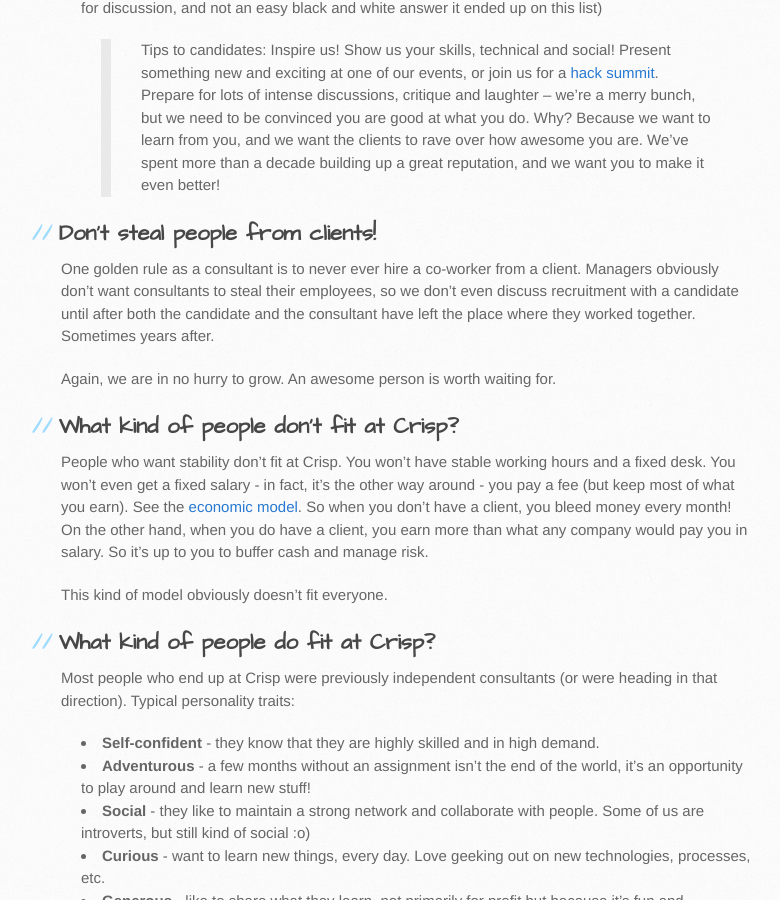
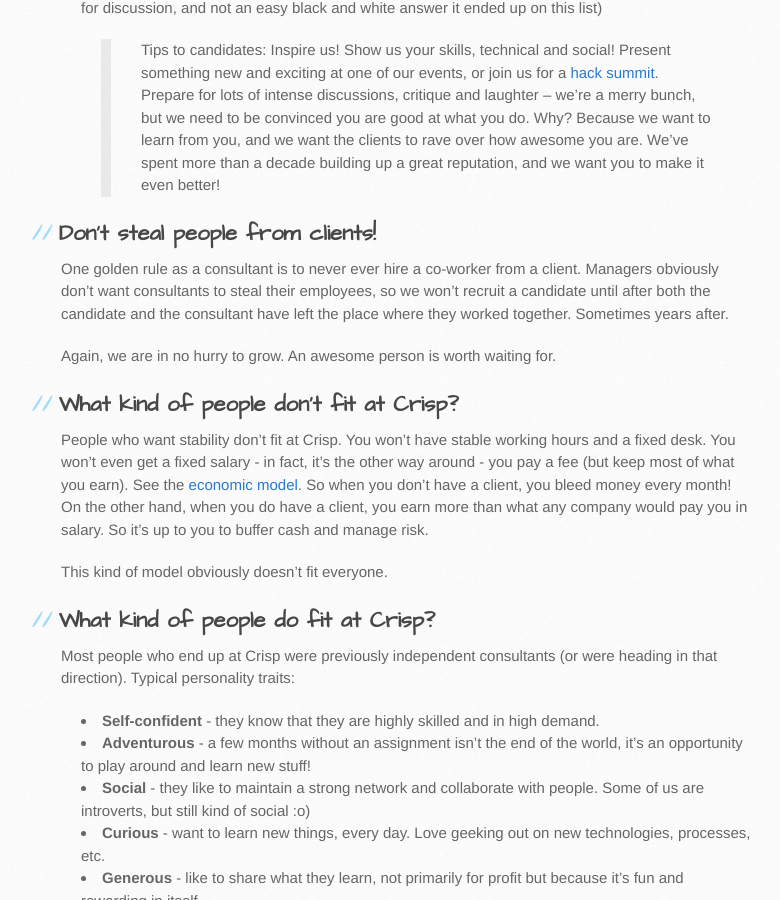
Before and after one commit to crispab/crisp-dna, a Jekyll site: the page built from _docs/recruiting.md, in a window 1280 px wide and 900 px high, scrolled down 1322 px. Shown: the whole window, without its empty margins (109-889 px from the left). Built offline with Jekyll 4.4.1, drawn with Linux system fonts in a browser that asks for light colours.

Commit message:
Update recruiting.md
updated that we don't actively recruit from clients, as clarified at the conference.

```diff
--- a/_docs/recruiting.md
+++ b/_docs/recruiting.md
@@ -52,7 +52,7 @@
 Don't steal people from clients!
 --------------------------------
 
-One golden rule as a consultant is to never ever hire a co-worker from a client. Managers obviously don't want consultants to steal their employees, so we don't even discuss recruitment with a candidate until after both the candidate and the consultant have left the place where they worked together. Sometimes years after.
+One golden rule as a consultant is to never ever hire a co-worker from a client. Managers obviously don't want consultants to steal their employees, so we won't recruit a candidate until after both the candidate and the consultant have left the place where they worked together. Sometimes years after.
 
 Again, we are in no hurry to grow. An awesome person is worth waiting for.
 
```
